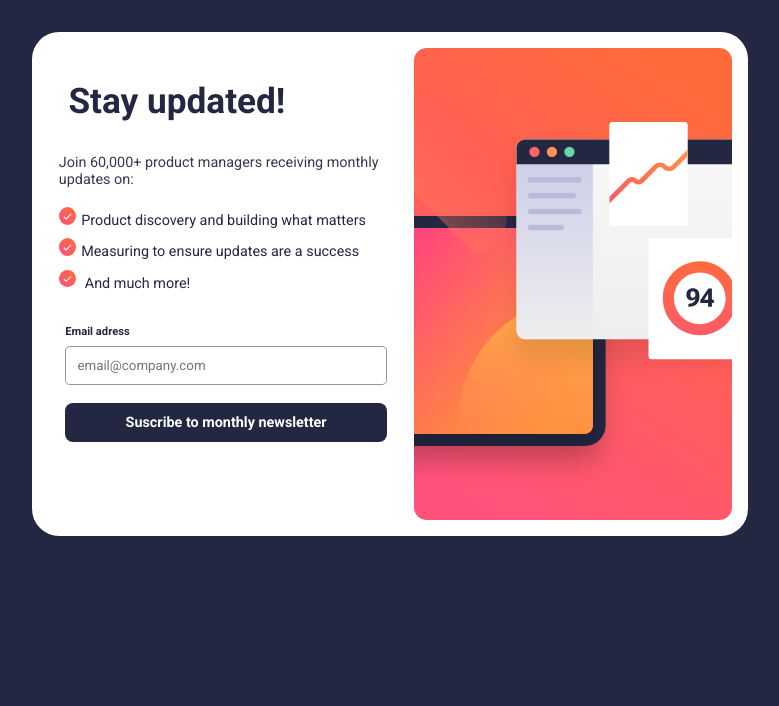
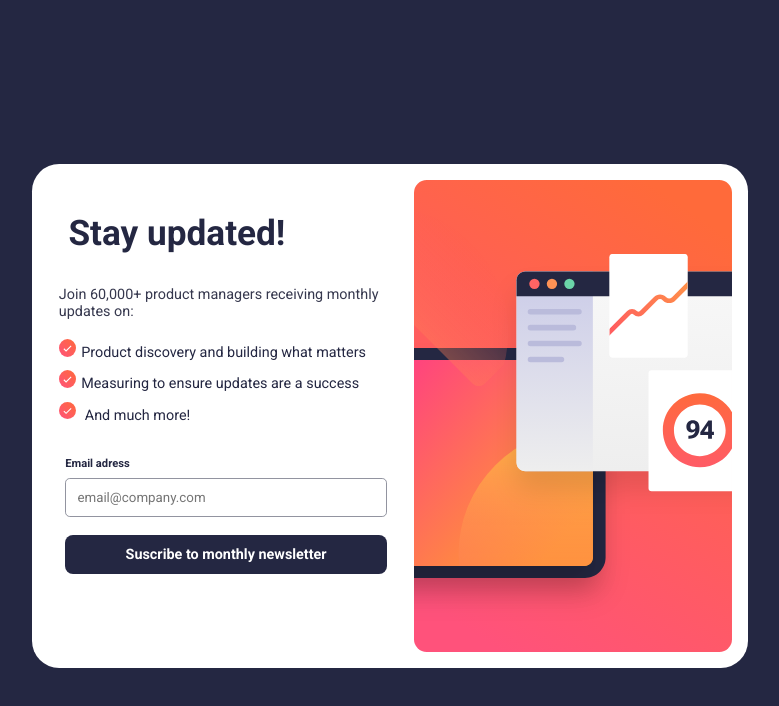
Before and after one commit to micaelakorol/newsletter-challenge, a React (Vite) app: page / in a window 1280 px wide. Shown: the top 706 px of the page, without its empty margins (250-1029 px from the left). Built offline with nearby package versions, Linux system fonts and the light colour scheme.

Commit message:
change in component success

```diff
--- a/src/App.jsx
+++ b/src/App.jsx
@@ -4,8 +4,6 @@ import "./styled-components/global.css";
 import { Bg } from "./styled-components/App";
 
 const App = () => {
-
-
   return (
     <Bg>
       <Newsletter />
--- a/src/configRoutes/Index.jsx
+++ b/src/configRoutes/Index.jsx
@@ -2,7 +2,7 @@ import { createBrowserRouter } from "react-router-dom";
 import App from "../App";
 import Error from "../pages/Error";
 import PrivateRoute from "../pages/PrivateRoute";
-import Success from '../pages/Success';
+import Success from "../pages/Success";
 
 export const router = createBrowserRouter([
   {
--- a/src/main.jsx
+++ b/src/main.jsx
@@ -5,7 +5,6 @@ import { router } from "./configRoutes/Index.jsx";
 import UserProvider from "./context/Context.jsx";
 ReactDOM.createRoot(document.getElementById("root")).render(
   <UserProvider>
-  <RouterProvider router={router} />
+    <RouterProvider router={router} />
   </UserProvider>
-
 );
--- a/src/styled-components/App.js
+++ b/src/styled-components/App.js
@@ -1,8 +1,10 @@
 import styled from "styled-components";
 
 const Bg = styled.main`
-width: 100vw;
-height: 100vh;
-overflow-x: hidden;
-`
-export {Bg}
+  width: 100vw;
+  height: 100vh;
+  overflow-x: hidden;
+  display: flex;
+  align-items: center;
+`;
+export { Bg };
--- a/src/styled-components/Color.js
+++ b/src/styled-components/Color.js
@@ -1,13 +1,13 @@
 const Color = {
-Tomato:'hsl(4, 100%, 67%)',
-DarkSlateGrey: 'hsl(234, 29%, 20%)',
-CharcoalGrey:'hsl(235, 18%, 26%)',
-Grey:'hsl(231, 7%, 60%)',
-White:'hsl(0, 0%, 100%)',
-Orange:'rgb(255,100,74)',
-Pink:'rgb(252,82,119)',
-BgInputError:'#FFE0DD',
-InputError:'#FF6457'
-}
+  Tomato: "hsl(4, 100%, 67%)",
+  DarkSlateGrey: "hsl(234, 29%, 20%)",
+  CharcoalGrey: "hsl(235, 18%, 26%)",
+  Grey: "hsl(231, 7%, 60%)",
+  White: "hsl(0, 0%, 100%)",
+  Orange: "rgb(255,100,74)",
+  Pink: "rgb(252,82,119)",
+  BgInputError: "#FFE0DD",
+  InputError: "#FF6457",
+};
 
 export default Color;
```
Also changed, not shown: src/pages/success.jsx (+11 -5 lines), src/styled-components/global.css (+5 -4 lines). Lines whose indentation alone changed are shown as unchanged.
